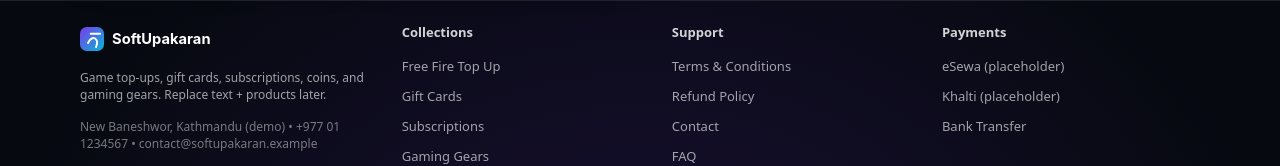
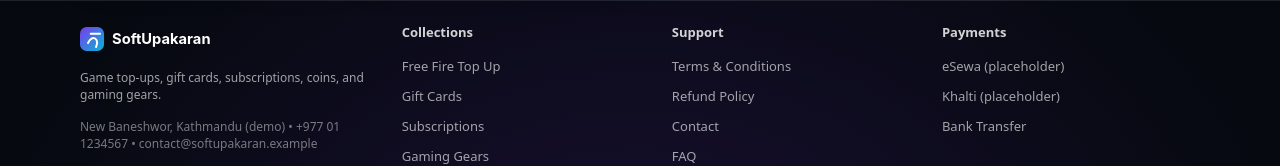
Before and after one commit to Subash107/softupakaran, a plain HTML site: page softupakaran-clickable-slider-8085/category.html in a window 1280 px wide. Shown: the part 549-715 px from the top of the page. Drawn offline with Linux system fonts and the light colour scheme; no server answers; a script that the page names is missing; files whose address does not match are found by name.

Commit message:
Remove placeholder footer line

```diff
--- a/softupakaran-clickable-slider-8085/category.html
+++ b/softupakaran-clickable-slider-8085/category.html
@@ -56,7 +56,7 @@
 <img alt="SoftUpakaran" src="assets/logo.svg" style="height:32px">
 <p class="cardMeta" style="margin-top:10px;max-width:48ch">
             Game top-ups, gift cards, subscriptions, coins, and gaming gears.
-            Replace text + products later.
+
           </p>
 <p class="copy">New Baneshwor, Kathmandu (demo) • +977 01 1234567 • contact@softupakaran.example</p>
 </img></div>
```
Also changed, not shown: softupakaran-clickable-slider-8085/index.html (+1 -1 lines), softupakaran-clickable-slider-8085/product.html (+1 -1 lines).
